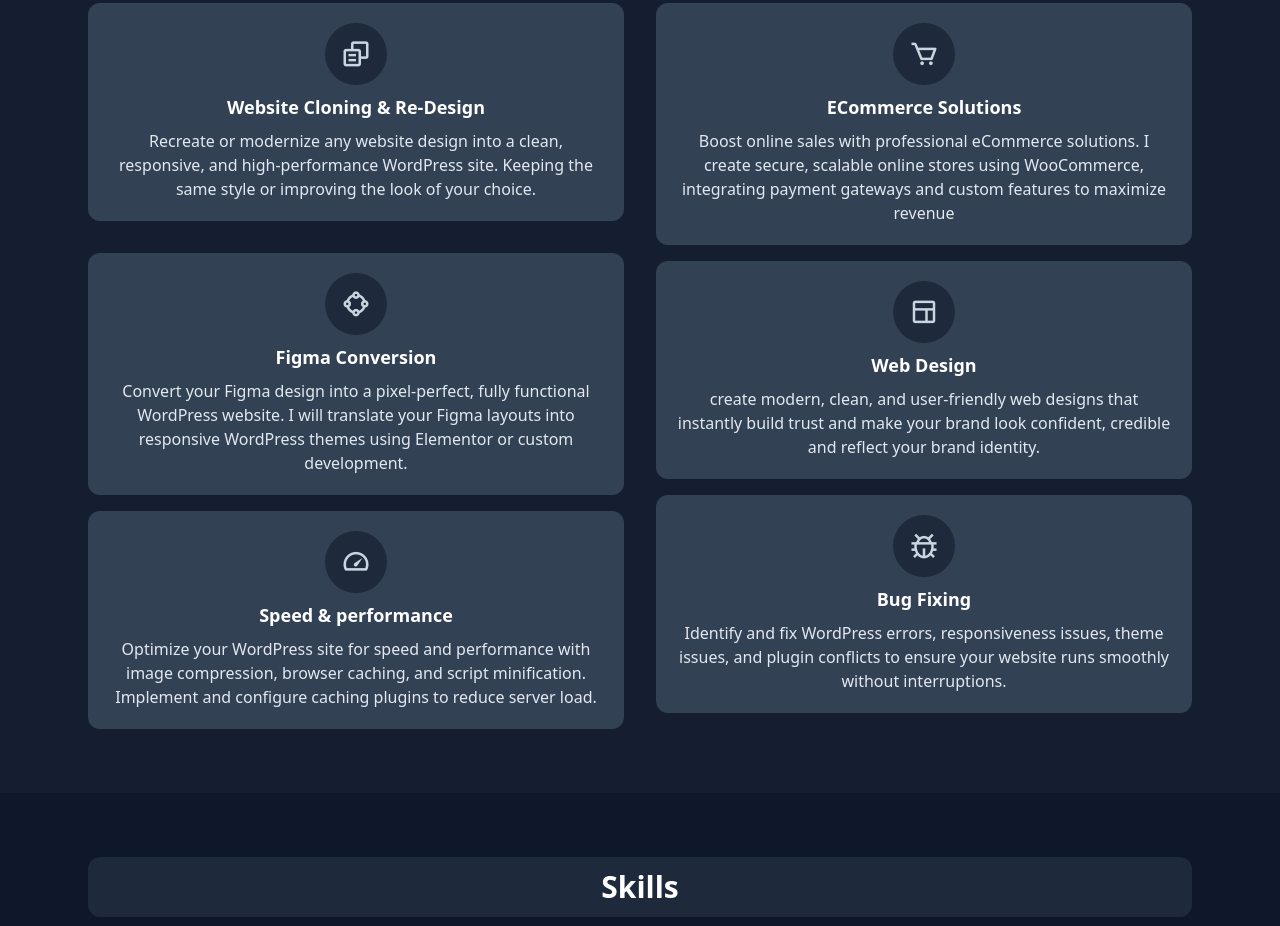
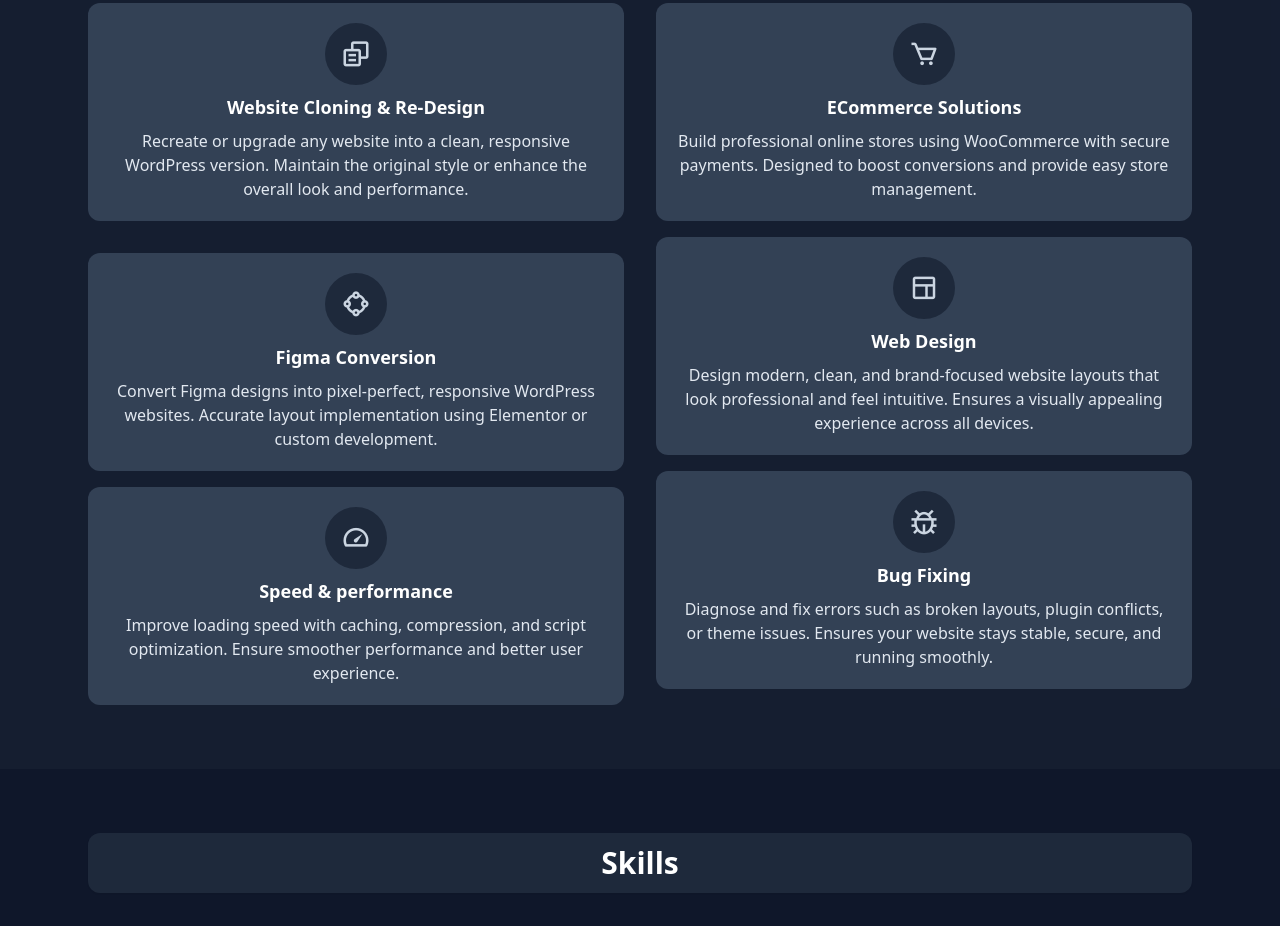
Before and after one commit to AyeshaAnwar2/Portfolio, a website: page index.html in a window 1280 px wide. Shown: the part 817-1743 px from the top of the page. Drawn offline with nearby package versions, Linux system fonts and the light colour scheme.

```diff
--- a/index.html
+++ b/index.html
@@ -189,7 +189,7 @@
           </div>
         </div>
       </section>
-      <!-- Education -->
+      <!-- service -->
       <section id="education" class="bg-slate-800/40 py-12 md:py-16">
         <div class="max-w-6xl mx-auto px-6">
           <h2
@@ -215,9 +215,9 @@
                     Website Cloning & Re-Design
                   </h4>
                   <p class="mt-2 text-slate-200 text-center">
-                    Recreate or modernize any website design into a clean,
-                    responsive, and high-performance WordPress site. Keeping the
-                    same style or improving the look of your choice.
+                    Recreate or upgrade any website into a clean, responsive
+                    WordPress version. Maintain the original style or enhance
+                    the overall look and performance.
                   </p>
                 </article>
 
@@ -233,10 +233,9 @@
                     Figma Conversion
                   </h4>
                   <p class="mt-2 text-slate-200 text-center">
-                    Convert your Figma design into a pixel-perfect, fully
-                    functional WordPress website. I will translate your Figma
-                    layouts into responsive WordPress themes using Elementor or
-                    custom development.
+                    Convert Figma designs into pixel-perfect, responsive
+                    WordPress websites. Accurate layout implementation using
+                    Elementor or custom development.
                   </p>
                 </article>
 
@@ -252,10 +251,9 @@
                     Speed & performance
                   </h4>
                   <p class="mt-2 text-slate-200 text-center">
-                    Optimize your WordPress site for speed and performance with
-                    image compression, browser caching, and script minification.
-                    Implement and configure caching plugins to reduce server
-                    load.
+                    Improve loading speed with caching, compression, and script
+                    optimization. Ensure smoother performance and better user
+                    experience.
                   </p>
                 </article>
               </div>
@@ -276,10 +274,9 @@
                     ECommerce Solutions
                   </h4>
                   <p class="mt-2 text-slate-200 text-center">
-                    Boost online sales with professional eCommerce solutions. I
-                    create secure, scalable online stores using WooCommerce,
-                    integrating payment gateways and custom features to maximize
-                    revenue
+                    Build professional online stores using WooCommerce with
+                    secure payments. Designed to boost conversions and provide
+                    easy store management.
                   </p>
                 </article>
 
@@ -293,9 +290,9 @@
                   </time>
                   <h4 class="font-bold text-lg mt-2 text-white">Web Design</h4>
                   <p class="mt-2 text-slate-200 text-center">
-                    create modern, clean, and user-friendly web designs that
-                    instantly build trust and make your brand look confident,
-                    credible and reflect your brand identity.
+                    Design modern, clean, and brand-focused website layouts that
+                    look professional and feel intuitive. Ensures a visually
+                    appealing experience across all devices.
                   </p>
                 </article>
 
@@ -309,9 +306,9 @@
                   </time>
                   <h4 class="font-bold text-lg mt-2 text-white">Bug Fixing</h4>
                   <p class="mt-2 text-slate-200 text-center">
-                    Identify and fix WordPress errors, responsiveness issues,
-                    theme issues, and plugin conflicts to ensure your website
-                    runs smoothly without interruptions.
+                    Diagnose and fix errors such as broken layouts, plugin
+                    conflicts, or theme issues. Ensures your website stays
+                    stable, secure, and running smoothly.
                   </p>
                 </article>
               </div>
```
